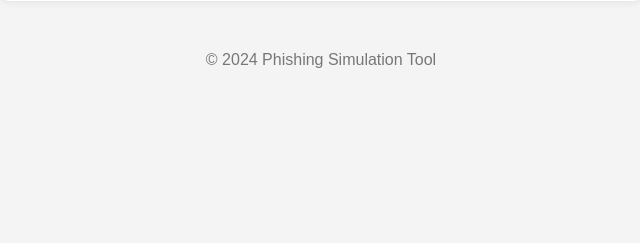
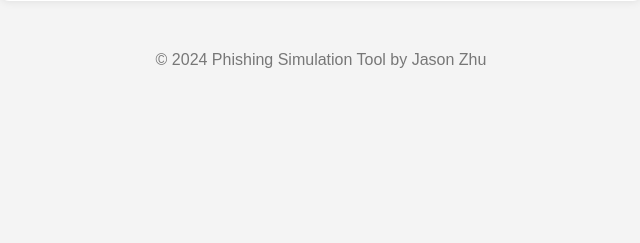
Before and after one commit to jasonmeme/Phishing-Tester, a Flask app: page / in a window 1280 px wide. Shown: the part 489-732 px from the top of the page, without its empty margins (319-959 px from the left). Run offline with Flask 3, Linux system fonts and the light colour scheme; some libraries are stand-ins or nearby versions.

Commit message:
Update index.html

```diff
--- a/api/templates/index.html
+++ b/api/templates/index.html
@@ -23,7 +23,7 @@
         <a href="/results">View Results</a>
     </div>
     <div class="footer">
-        <p>&copy; 2024 Phishing Simulation Tool</p>
+        <p>&copy; 2024 Phishing Simulation Tool by Jason Zhu</p>
     </div>
 </body>
 </html>
```
